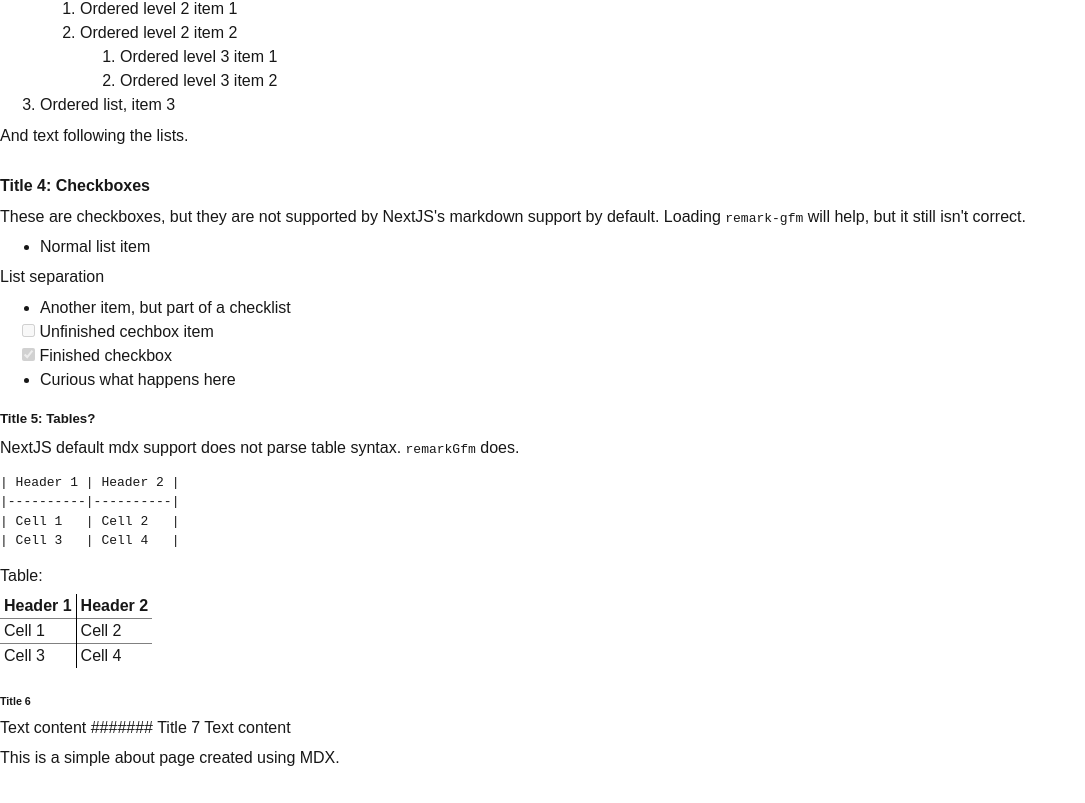
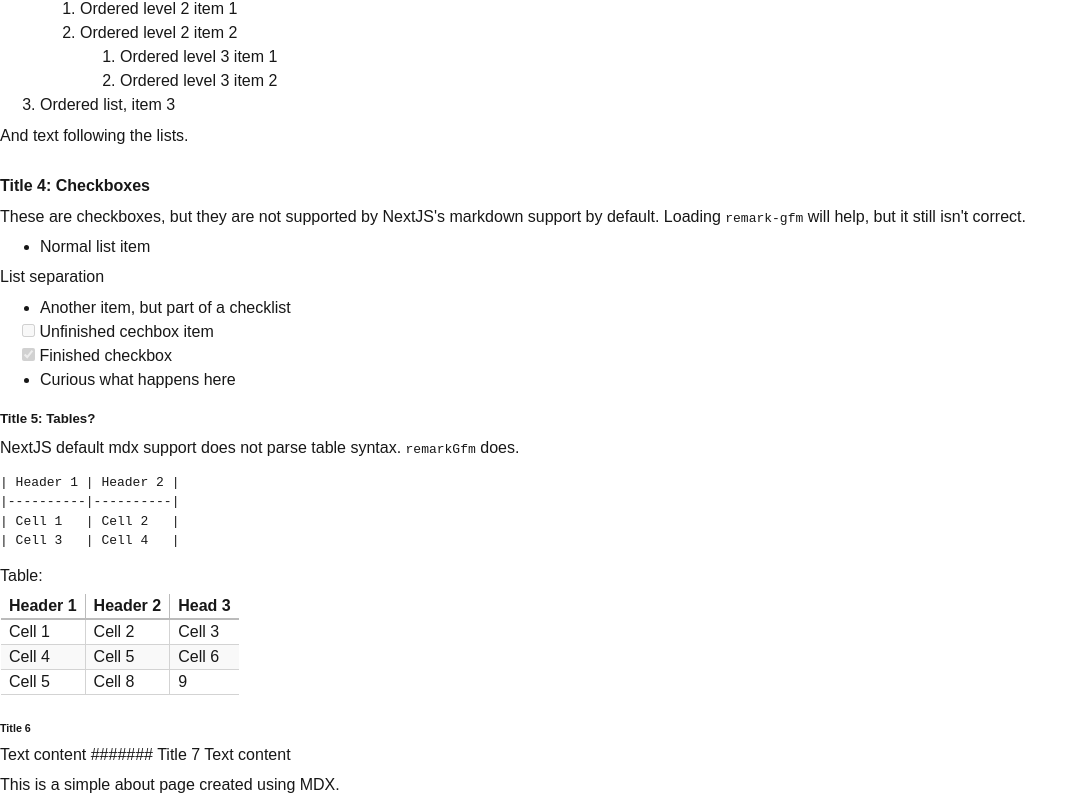
Before and after one commit to wrlee/NextTest, a Next.js app: page /markdown in a window 1280 px wide. Shown: the part 1783-2586 px from the top of the page, without its empty margins (0-1085 px from the left). Before the commit the page ends 2559 px from the top, so only its background shows below. Built offline with nearby package versions, Linux system fonts and the light colour scheme.

Commit message:
Improved MDX table formatting

```diff
--- a/src/mdx-resets.module.css
+++ b/src/mdx-resets.module.css
@@ -67,44 +67,61 @@
 	}
 
 	table {
+		/* Table styling variables */
+		/* --table-border-color: blue; */
+		/* --table-border-width: 2px;																 *//* Enable to non-0 to surround table with border */
+		/* --table-header-background-color: #f2f2f2; */											/* Enable for distinct header background	color */
+		--table-header-border-color: #BBB;														  /* Defaults to cell border color			*/
+		--table-header-border-width: 2px;															/* Defaults to row border width			*/
+		--table-body-row-border-width: 1px; 														/* Enable to non-0 show row dividers 	*/
+		--table-body-col-border-width: var(--table-body-row-border-width,1px); 	/* Enable to non-0 show col dividers 	*/
+		--table-body-cell-border-color: lightgray;												/* Override border color 					*/
+		--table-body-background-color: white;														/* Even row background color 				*/
+		--table-body-background-color-alt: #f9f9f9;												/* Odd row background color 				*/
+		margin-left: var(--table-body-row-border-width,0);
 		border-collapse: collapse;
-		border-spacing: 2px;
-		border-color: gray;
-		box-sizing: border-box;
+		/* box-sizing: border-box; */
 		text-indent: initial;
 	}
 	thead, tbody, tfoot {
-		display: table-header-group;
+		/* display: table-header-group; */ /* Revert display to default */
 		vertical-align: middle;
+	}
+	thead {
+		border-color: var(--table-border-color);
+		border-width: var(--table-border-width,0) var(--table-border-width,0) 0 var(--table-border-width,0);
+	}
+	tbody {
+		/* display: table-row-group; */ /* Revert display to default */
+		border-color: var(--table-border-color);
+		border-width: 0 var(--table-border-width,0) var(--table-border-width,0) var(--table-border-width,0);
+	}
+	thead th {
+		/* display: table-row-group; */ /* Revert display to default */
+		background-color: var(--table-header-background-color, inherit);
+		/* border-style: solid; */
+		border-color: var(--table-header-border-color, var(--table-body-cell-border-color));
+		border-bottom-width: var(--table-header-border-width,var(--table-body-row-border-width,0));
+	}
+	tr {
+		/* display: table-row; */ /* Revert display to default */
+		vertical-align: inherit;
+		border: none; /* Disable row borders */
 		border-color: inherit;
 	}
-	tbody {
-		display: table-row-group;
-		border: inherit;
+	td, th {
+		/* display: table-cell; */ /* Revert display to default */
+		/* No top border, conditional side/bottom borders */
+		border-width: 0 var(--table-body-col-border-width, 0px) var(--table-body-row-border-width, 0px) var(--table-body-col-border-width, 0px);
+		border-color: var(--table-body-cell-border-color);
+		padding-inline: 8px;
 	}
-	tfoot {
-		display: table-footer-group;
-	}
-	tr {
-		display: table-row;
-		vertical-align: inherit;
-		border-bottom: 1px solid black;
-		border-color: inherit;
-	}
-	:not(thead) > tr:last-child {
-		border-bottom: none;
-	}
-	td, th {
-		display: table-cell;
-		vertical-align: inherit;
-		border-right: 1px solid black;
-		padding-inline: 4px;
-	}
-	td:last-child, th:last-child {
-		border-right: none;
-	}
-	col { display: table-column; }
-	colgroup { display: table-column-group; }
+	/* No side borders */
+	td:last-child, th:last-child { border-right: none; }
+	td:first-child, th:first-child { border-left: none; }
 
-   /* Add resets for other tags as needed */
+	/* Alternating background colors for table rows */
+	tbody tr:nth-child(odd)  { background-color: var(--table-body-background-color); }
+	tbody tr:nth-child(even) { background-color: var(--table-body-background-color-alt); }
+
  } /* ._mdxWrapper */
```
Also changed, not shown: src/app/markdown/page.mdx (+5 -4 lines).
